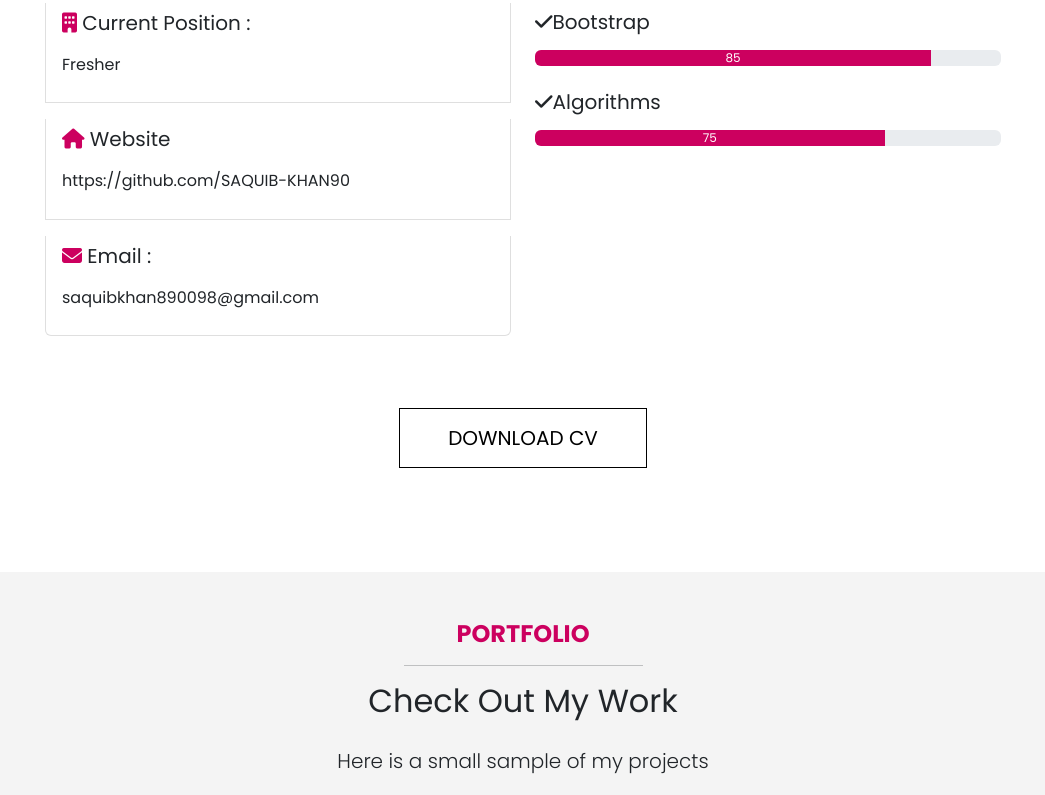
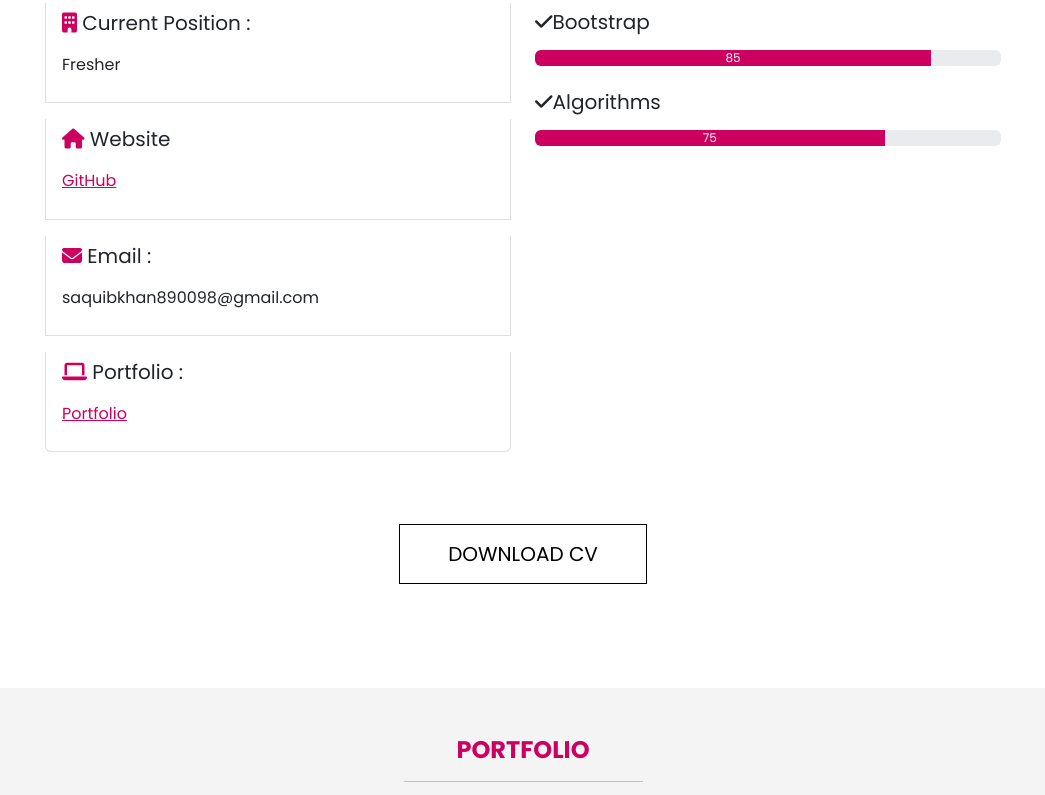
Before and after one commit to SAQUIB-KHAN90/Personal---Portfolio, a website: page index.html in a window 1280 px wide. Shown: the part 1733-2528 px from the top of the page, without its empty margins (117-1162 px from the left). Drawn offline with Linux system fonts and the light colour scheme.

Commit message:
add portolio

```diff
--- a/index.html
+++ b/index.html
@@ -126,7 +126,7 @@
                   <i class="fas fa-home text-primary"></i>
                   Website
                 </h5>
-                <p>https://github.com/SAQUIB-KHAN90</p>
+                <p><a href="https://github.com/SAQUIB-KHAN90">GitHub</a></p>
               </li>
               <li class="list-group-item mb-3">
                 <h5 class="text-transform">
@@ -134,6 +134,17 @@
                   Email :
                 </h5>
                 <p>saquibkhan890098@gmail.com</p>
+              </li>
+              <li class="list-group-item mb-3">
+                <h5 class="text-transform">
+                  <i class="fas fa-laptop text-primary"></i>
+                  Portfolio :
+                </h5>
+                <p
+                  ><a href="https://portfolio-xi-weld-48.vercel.app/#"
+                    >Portfolio</a
+                  ></p
+                >
               </li>
             </ul>
           </div>
```
